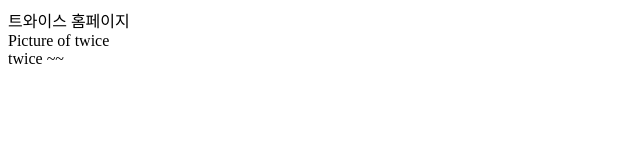
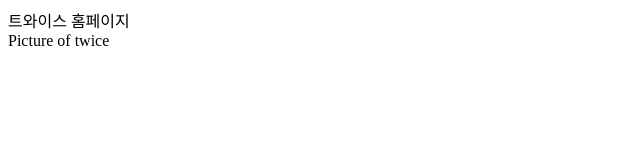
Before and after one commit to real-coding-study/bts-image, a plain HTML site: page twice.html in a window 1280 px wide. Shown: the full height of the page, 0-640 px from the left. Drawn offline with Linux system fonts and the light colour scheme.

```diff
--- a/twice.html
+++ b/twice.html
@@ -1,6 +1,5 @@
 <html>
   <head>트와이스 홈페이지</head>
   <div>Picture of twice</div>
-  <body>twice ~~</body>
 
 </html>
```
